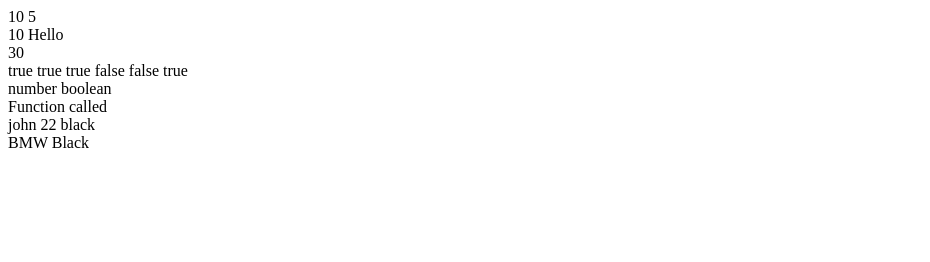
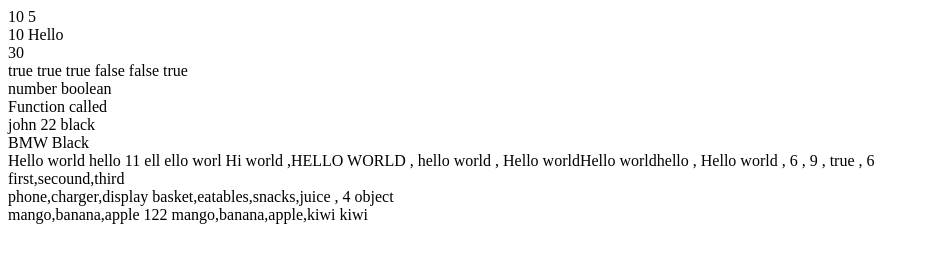
Before and after one commit to rukeshsungala/html, a plain HTML site: page Practise/basic.html in a window 1280 px wide. Shown: the whole page, without its empty margins (0-930 px from the left). Drawn offline with Linux system fonts and the light colour scheme; files that its build step writes are made by us from their sources.

Commit message:
Initial Version

```diff
--- a/Practise/basic.html
+++ b/Practise/basic.html
@@ -16,6 +16,10 @@
         <div id="show"></div>
         <div id="object"></div>
         <div id="obj2"></div>
+        <div id="string"></div>
+        <div id="arr"></div>
+        <div id="arr1"></div>
+        <div id="arrm"></div>
         <script  src="./first.js"></script>
     </body>
 
--- a/Practise/first.js
+++ b/Practise/first.js
@@ -1,7 +1,7 @@
 var d="Hello";
 {var a=10;}
 console.log(a); //Var is global variable
-const b=5;// const can'r access outside fun and can't change the value
+const b=5;// const can't access outside fun and can't change the value
 console.log(b);
 document.getElementById("first").innerHTML=a+" "+b;
 let c=10; // let can't access outside function
@@ -35,9 +35,33 @@ const personName={
     color:"black",
 }
 document.getElementById("object").innerHTML=personName.firstName+"  "+personName.age+"  "+personName["color"];
-//object literals 2nd method:-
+//object 2nd method:-
 const car=new Object();
 car.name="BMW";
 car.color="Black";
 car.speed=180;
 document.getElementById("obj2").innerHTML=car.name+" "+car["color"];
+
+//Strings: str.length,str.slice(),str.substring()
+const str="Hello world";
+const str1='hello';
+const replaceword=str.replace('Hello','Hi')
+document.getElementById('string').innerHTML=str+" "+str1+' '+str.length+' '+str.slice(1,4)+" "+str.substring(1,10)+' '+replaceword+' ,'+str.toUpperCase(str1)+' , '+str.toLowerCase(str1)+' , '+str.concat(str,str1)+' , '+str.trim(str)+' , '+str.indexOf('world')+' , '+str.lastIndexOf('l')+' , '+str.includes('world')+' , '+str.search('w');
+
+//Arrays:-
+const books=[]
+books[0]='first';
+books[1]='secound';
+books[2]='third';
+document.getElementById('arr').innerHTML=books;
+
+const cart=new Array('phone','charger','display');
+const item=['basket','eatables','snacks','juice']
+document.getElementById('arr1').innerHTML=cart+'     '+item+'   ,   '+item.length+"    "+typeof(item);
+
+//Array Methods
+
+const fruit=['mango','banana','apple','kiwi']
+const fruits=fruit.toString();
+const popitem=fruit.pop();
+document.getElementById('arrm').innerHTML=fruit+" 122 "+fruits+"  "+popitem;
```
